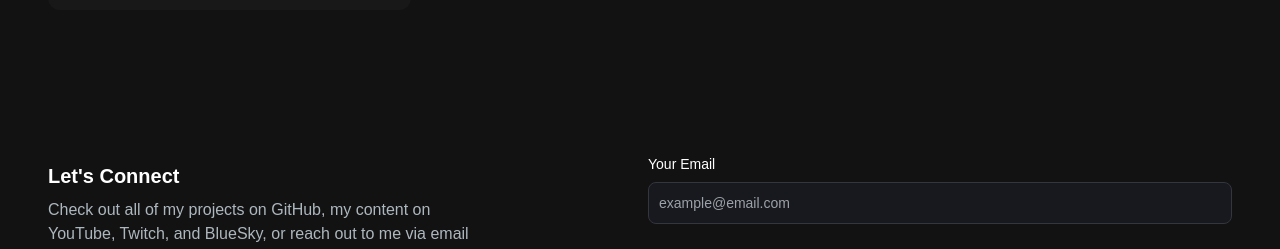
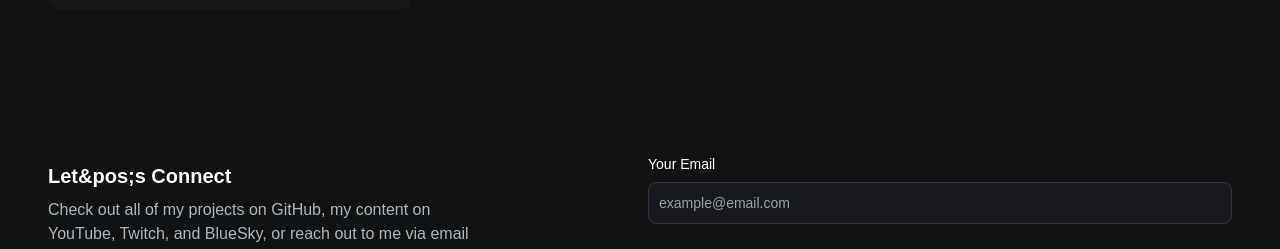
Before and after one commit to kfechter/portfolio-site, a Next.js app: page / in a window 1280 px wide. Shown: the part 1532-1781 px from the top of the page. Built offline with nearby package versions, Linux system fonts and the light colour scheme.

Commit message:
replace apostrophe with escaped html

```diff
--- a/app/components/SocialSection.tsx
+++ b/app/components/SocialSection.tsx
@@ -37,7 +37,7 @@ export default function SocialSection() {
   return (
     <section className="grid md:grid-cols-2 my-12 md:my-12 py-24 gap-4 relative" id="contact">
         <div className="z-10">
-            <h5 className="text-xl font-bold text-white my-2">Let's Connect</h5>
+            <h5 className="text-xl font-bold text-white my-2">Let&pos;s Connect</h5>
             <p className="text-[#ADB7BE] mb-4 max-w-md ">
                 {" "}
                 Check out all of my projects on GitHub, my content on YouTube, Twitch, and BlueSky,
```
